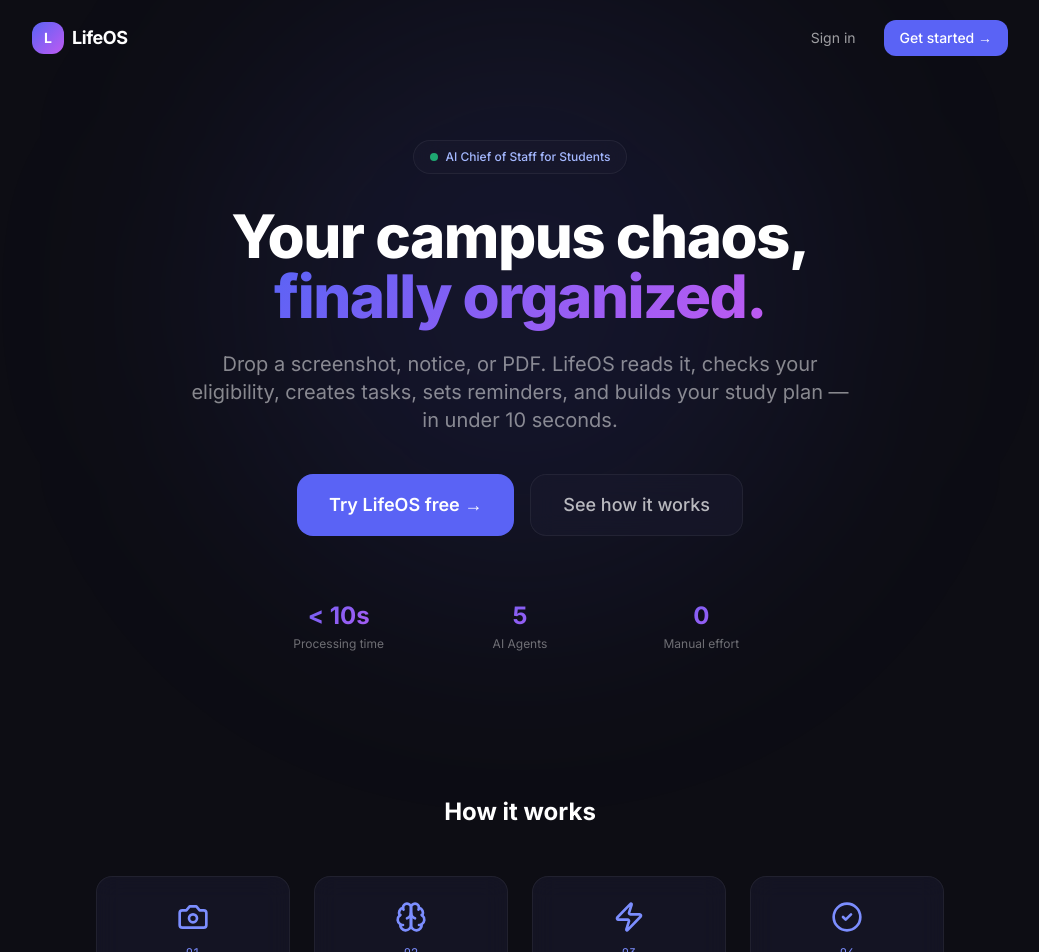
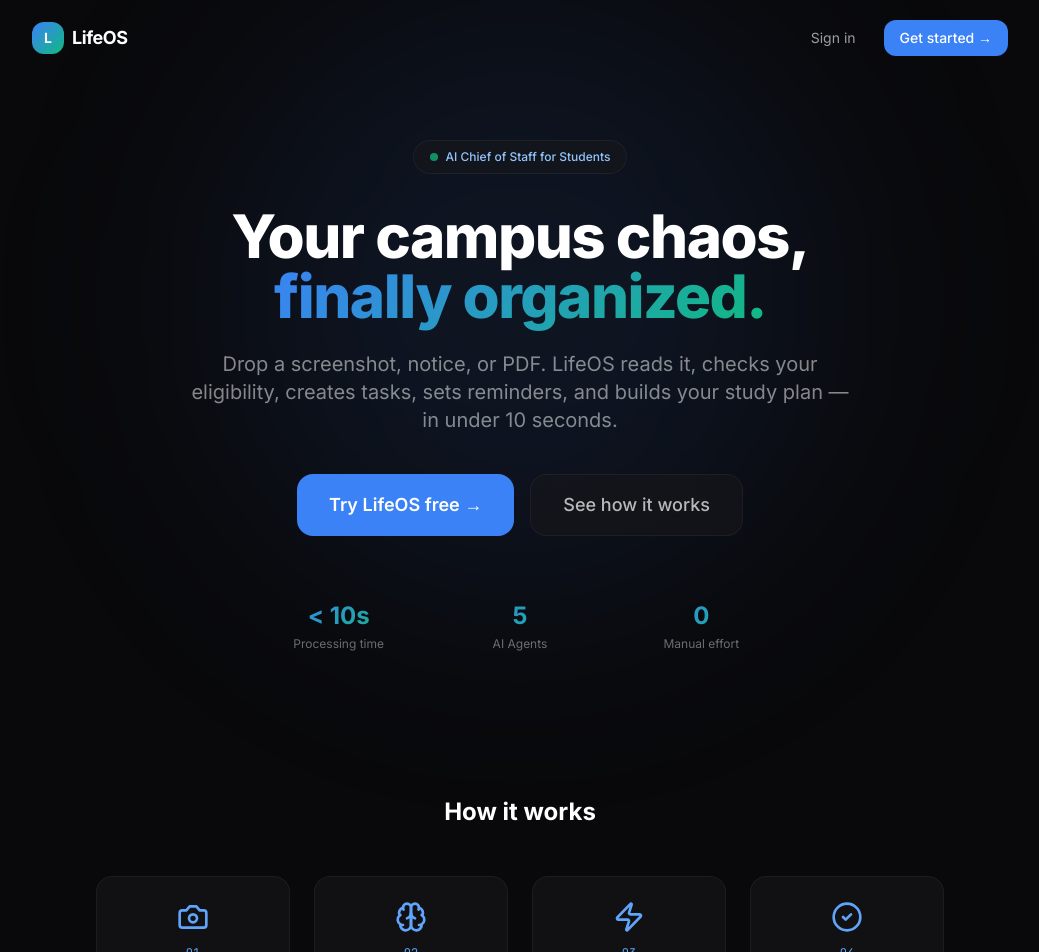
Before and after one commit to TuShArBhArDwA/LifeOS, a Next.js app: page / in a window 1280 px wide. Shown: the top 952 px of the page, without its empty margins (120-1159 px from the left). Built offline with nearby package versions, Linux system fonts and the light colour scheme; no server answers.

Commit message:
design: redesign theme to a premium Steel Blue & Emerald Charcoal palette to look less AI-generated

```diff
--- a/app/globals.css
+++ b/app/globals.css
@@ -22,7 +22,7 @@
 }
 
 body {
-  background-color: #0d0d14;
+  background-color: #09090b;
   color: #ffffff;
   min-height: 100vh;
   overflow-x: hidden;
@@ -30,35 +30,35 @@
 
 /* Scrollbar */
 ::-webkit-scrollbar { width: 4px; }
-::-webkit-scrollbar-track { background: #0d0d14; }
-::-webkit-scrollbar-thumb { background: #2a2a40; border-radius: 2px; }
-::-webkit-scrollbar-thumb:hover { background: #5a63f5; }
+::-webkit-scrollbar-track { background: #09090b; }
+::-webkit-scrollbar-thumb { background: #27272a; border-radius: 2px; }
+::-webkit-scrollbar-thumb:hover { background: #3b82f6; }
 
 /* Glass morphism utility */
 .glass {
-  background: rgba(26, 26, 46, 0.6);
+  background: rgba(24, 24, 27, 0.6);
   backdrop-filter: blur(12px);
   -webkit-backdrop-filter: blur(12px);
-  border: 1px solid rgba(255, 255, 255, 0.06);
+  border: 1px solid rgba(255, 255, 255, 0.05);
 }
 
 .glass-strong {
-  background: rgba(19, 19, 31, 0.85);
+  background: rgba(24, 24, 27, 0.9);
   backdrop-filter: blur(20px);
   -webkit-backdrop-filter: blur(20px);
-  border: 1px solid rgba(90, 99, 245, 0.15);
+  border: 1px solid rgba(255, 255, 255, 0.08);
 }
 
 /* Gradient text */
 .gradient-text {
-  background: linear-gradient(135deg, #5a63f5 0%, #bf5af2 100%);
+  background: linear-gradient(135deg, #3b82f6 0%, #10b981 100%);
   -webkit-background-clip: text;
   -webkit-text-fill-color: transparent;
   background-clip: text;
 }
 
 .gradient-text-warm {
-  background: linear-gradient(135deg, #f5c842 0%, #ff9f0a 100%);
+  background: linear-gradient(135deg, #eab308 0%, #f97316 100%);
   -webkit-background-clip: text;
   -webkit-text-fill-color: transparent;
   background-clip: text;
@@ -66,7 +66,7 @@
 
 /* Shimmer loading effect */
 .shimmer {
-  background: linear-gradient(90deg, #1a1a2e 25%, #2a2a40 50%, #1a1a2e 75%);
+  background: linear-gradient(90deg, #18181b 25%, #27272a 50%, #18181b 75%);
   background-size: 200% 100%;
   animation: shimmer 1.5s ease-in-out infinite;
 }
@@ -74,7 +74,7 @@
 /* Glow ring on focus */
 .glow-ring:focus {
   outline: none;
-  box-shadow: 0 0 0 2px rgba(90, 99, 245, 0.5);
+  box-shadow: 0 0 0 2px rgba(59, 130, 246, 0.4);
 }
 
 /* Agent status badge pulse */
@@ -83,15 +83,15 @@
   position: absolute;
   inset: -2px;
   border-radius: inherit;
-  background: linear-gradient(135deg, #5a63f5, #bf5af2);
-  opacity: 0.3;
+  background: linear-gradient(135deg, #3b82f6, #10b981);
+  opacity: 0.2;
   animation: pulseGlow 2s ease-in-out infinite;
 }
 
 /* Priority badge colors */
-.priority-1 { @apply bg-red-500/20 text-red-400 border border-red-500/30; }
-.priority-2 { @apply bg-yellow-500/20 text-yellow-400 border border-yellow-500/30; }
-.priority-3 { @apply bg-green-500/20 text-green-400 border border-green-500/30; }
+.priority-1 { @apply bg-red-500/10 text-red-400 border border-red-500/20; }
+.priority-2 { @apply bg-yellow-500/10 text-yellow-400 border border-yellow-500/20; }
+.priority-3 { @apply bg-green-500/10 text-green-400 border border-green-500/20; }
 
 /* Mobile tap highlight */
 @media (hover: none) {
--- a/tailwind.config.js
+++ b/tailwind.config.js
@@ -8,31 +8,31 @@
   theme: {
     extend: {
       colors: {
-        // LifeOS brand palette — dark, vibrant, premium
+        // LifeOS brand palette — Sleek, clean, professional Slate/Blue
         brand: {
-          50:  '#f0f4ff',
-          100: '#e0e9ff',
-          200: '#c7d6ff',
-          300: '#a4b8ff',
-          400: '#7c8eff',
-          500: '#5a63f5',  // primary
-          600: '#4445e8',
-          700: '#3533cc',
-          800: '#2c2aa6',
-          900: '#292983',
+          50:  '#eff6ff',
+          100: '#dbeafe',
+          200: '#bfdbfe',
+          300: '#93c5fd',
+          400: '#60a5fa',
+          500: '#3b82f6',  // primary steel blue
+          600: '#2563eb',
+          700: '#1d4ed8',
+          800: '#1e40af',
+          900: '#1e3a8a',
         },
         accent: {
-          yellow: '#f5c842',
-          green:  '#22d98a',
-          red:    '#ff4d6d',
-          purple: '#bf5af2',
-          orange: '#ff9f0a',
+          yellow: '#eab308',
+          green:  '#10b981',
+          red:    '#ef4444',
+          purple: '#6366f1',
+          orange: '#f97316',
         },
         surface: {
-          DEFAULT: '#0d0d14',
-          card:    '#13131f',
-          elevated:'#1a1a2e',
-          border:  '#2a2a40',
+          DEFAULT: '#09090b',  // Zinc 950
+          card:    '#18181b',  // Zinc 900
+          elevated:'#27272a',  // Zinc 800
+          border:  '#2e2e33',  // Custom zinc border
         },
       },
       fontFamily: {
@@ -56,8 +56,8 @@
         slideDown: { from: { opacity: '0', transform: 'translateY(-12px)' }, to: { opacity: '1', transform: 'translateY(0)' } },
         scaleIn:   { from: { opacity: '0', transform: 'scale(0.95)' }, to: { opacity: '1', transform: 'scale(1)' } },
         pulseGlow: {
-          '0%, 100%': { boxShadow: '0 0 20px rgba(90,99,245,0.3)' },
-          '50%':      { boxShadow: '0 0 40px rgba(90,99,245,0.7)' },
+          '0%, 100%': { boxShadow: '0 0 20px rgba(59,130,246,0.15)' },
+          '50%':      { boxShadow: '0 0 35px rgba(59,130,246,0.4)' },
         },
         shimmer: {
           '0%':   { backgroundPosition: '-200% center' },
@@ -73,10 +73,10 @@
         },
       },
       backgroundImage: {
-        'gradient-brand':   'linear-gradient(135deg, #5a63f5 0%, #bf5af2 100%)',
-        'gradient-surface': 'linear-gradient(180deg, #13131f 0%, #0d0d14 100%)',
-        'gradient-card':    'linear-gradient(135deg, #1a1a2e 0%, #13131f 100%)',
-        'shimmer-gradient': 'linear-gradient(90deg, transparent 0%, rgba(90,99,245,0.15) 50%, transparent 100%)',
+        'gradient-brand':   'linear-gradient(135deg, #3b82f6 0%, #10b981 100%)',
+        'gradient-surface': 'linear-gradient(180deg, #18181b 0%, #09090b 100%)',
+        'gradient-card':    'linear-gradient(135deg, #27272a 0%, #18181b 100%)',
+        'shimmer-gradient': 'linear-gradient(90deg, transparent 0%, rgba(59,130,246,0.1) 50%, transparent 100%)',
       },
       backdropBlur: { xs: '2px' },
       borderRadius: {
@@ -85,11 +85,11 @@
         '4xl': '2rem',
       },
       boxShadow: {
-        'brand':  '0 0 30px rgba(90,99,245,0.25)',
-        'card':   '0 4px 24px rgba(0,0,0,0.4)',
-        'glow-green':  '0 0 20px rgba(34,217,138,0.3)',
-        'glow-yellow': '0 0 20px rgba(245,200,66,0.3)',
-        'glow-red':    '0 0 20px rgba(255,77,109,0.3)',
+        'brand':  '0 0 30px rgba(59,130,246,0.15)',
+        'card':   '0 4px 24px rgba(0,0,0,0.5)',
+        'glow-green':  '0 0 20px rgba(16,185,129,0.2)',
+        'glow-yellow': '0 0 20px rgba(234,179,8,0.2)',
+        'glow-red':    '0 0 20px rgba(239,68,68,0.2)',
       },
     },
   },
```
